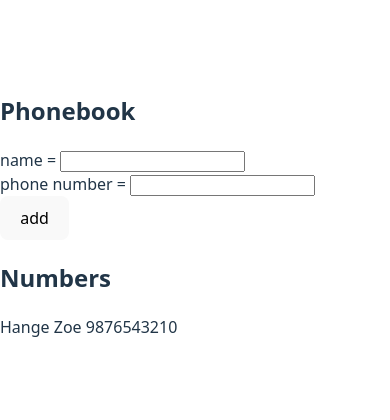
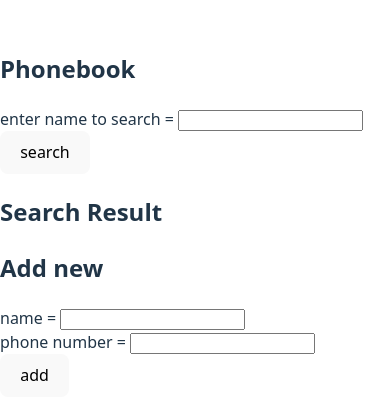
Before and after one commit to 10billionpercent/full-stack-open, a React (Vite) app in the folder part2/phonebook/: page / in a window 390 px wide. Shown: the part 208-628 px from the top of the page. Built offline with nearby package versions, Linux system fonts and the light colour scheme.

Commit message:
modified:   part2/phonebook/src/App.jsx new file:   part2/phonebook/src/components/Add.jsx new file:   part2/phonebook/src/components/Result.jsx new file:   part2/phonebook/src/components/Search.jsx

```diff
--- a/part2/phonebook/src/App.jsx
+++ b/part2/phonebook/src/App.jsx
@@ -1,16 +1,26 @@
 import { useState } from 'react'
+import Search from './components/Search'
+import Result from './components/Result'
+import Add from './components/Add'
+
 
 const App = () => {
   const [persons, setPersons] = useState([
-    { name: 'Hange Zoe' , number: '9876543210'}
+    { id: 1, name: 'Hange Zoe' , number: '9876543210'}
   ])
+  const [newId, setNewId] = useState(2)
   const [newName, setNewName] = useState('')
   const [newNumber, setNewNumber] = useState('')
+  const [search, setSearch] = useState('')
+  const [found, setFound] = useState([])
   const handleNameChange = (e) => {
         setNewName(e.target.value)
   }
   const handleNumberChange = (e) => {
         setNewNumber(e.target.value)
+  }
+  const handleSearchChange = (e) => {
+    setSearch(e.target.value)
   }
   const addName = (e) => {
         e.preventDefault()
@@ -20,35 +30,31 @@ const App = () => {
       setNewNumber('')
     }
     else {
-    let newPersons = [...persons]
-    newPersons.push({name : newName, number: newNumber})
-    setPersons(newPersons)
-    console.log(newPersons)
+    let newPerson = {id: newId, name : newName, number: newNumber}
+    setPersons([...persons, newPerson])
+    setNewId(newId+1)
     setNewName('')
     setNewNumber('')
   }
   }
 
+  const searchName = (e) => {
+    e.preventDefault()
+    let foundPersons = persons.filter(person => person.name.toLowerCase().includes(search.toLowerCase()))
+    setFound(foundPersons)
+    if (foundPersons.length ===0) {
+      alert(`${search} not found in phonebook`)
+    }
+  }
 
   return (
     <div>
       <h2>Phonebook</h2>
-      <form onSubmit={addName}>
-        <div>
-          name = <input value ={newName} onChange={handleNameChange}/>
-        </div>
-        <div>
-          phone number = <input value ={newNumber} onChange={handleNumberChange}/>
-        </div>
-        <div>
-          <button type="submit">add</button>
-        </div>
-      </form>
-      <h2>Numbers</h2>
-      <div >
-        {persons.map(person => <p key={person.name}>{person.name} {person.number}</p>)}
-        </div>
-    </div>
+      <Search inputHandler={handleSearchChange} searchHandler={searchName} search={search}/>
+      <Result found={found}/>
+      <Add addHandler={addName} newName={newName} nameHandler={handleNameChange}
+      newNumber={newNumber} numberHandler={handleNumberChange}/>
+       </div>
   )
 }
 
--- /dev/null
+++ b/part2/phonebook/src/components/Add.jsx
@@ -0,0 +1,17 @@
+const Add = (props) => {
+    return (
+        <form onSubmit={props.addHandler}>
+        <h2>Add new </h2>
+        <div>
+          name = <input value ={props.newName} onChange={props.nameHandler}/>
+        </div>
+        <div>
+          phone number = <input value ={props.newNumber} onChange={props.numberHandler}/>
+        </div>
+         <div>
+          <button type="submit">add</button>
+        </div>
+      </form>
+    )
+}
+export default Add
--- /dev/null
+++ b/part2/phonebook/src/components/Result.jsx
@@ -0,0 +1,11 @@
+const Result = (props) => {
+    return (
+        <>
+        <h2>Search Result</h2>
+      <div>
+        {props.found.map(person => <p key={person.id}>{person.name} = {person.number}</p>)}
+        </div>
+        </>
+    )
+}
+export default Result
--- /dev/null
+++ b/part2/phonebook/src/components/Search.jsx
@@ -0,0 +1,11 @@
+const Search = (props) => {
+return (
+    <form onSubmit={props.searchHandler}>
+        <div>
+          enter name to search = <input value ={props.search} onChange={props.inputHandler}/>
+        </div>
+        <button type="submit">search</button>
+        </form>
+)
+}
+export default Search
```
